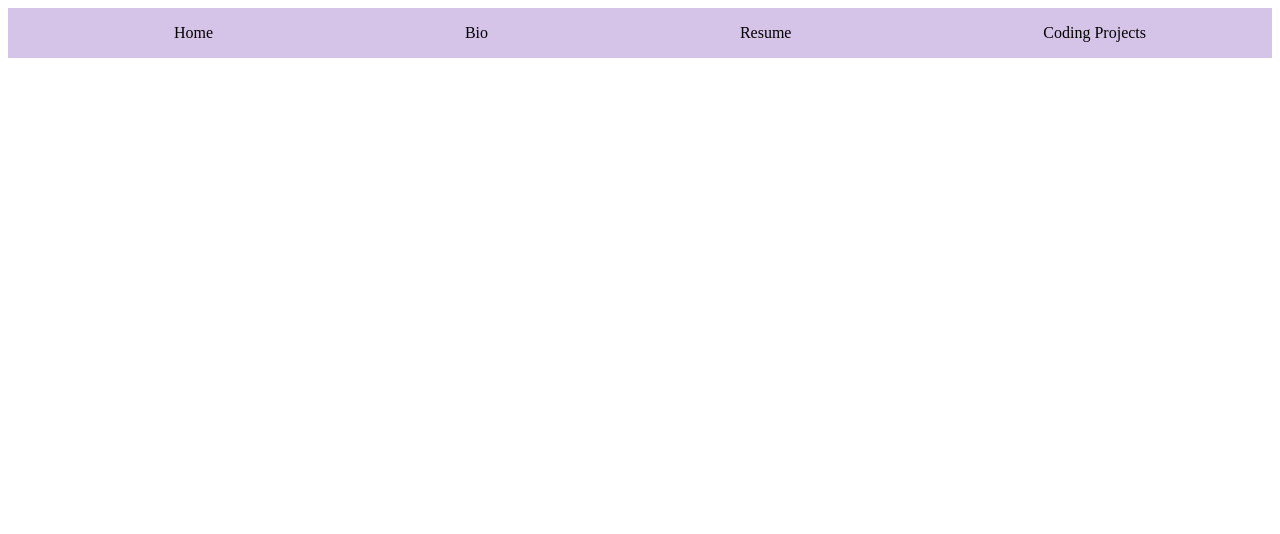
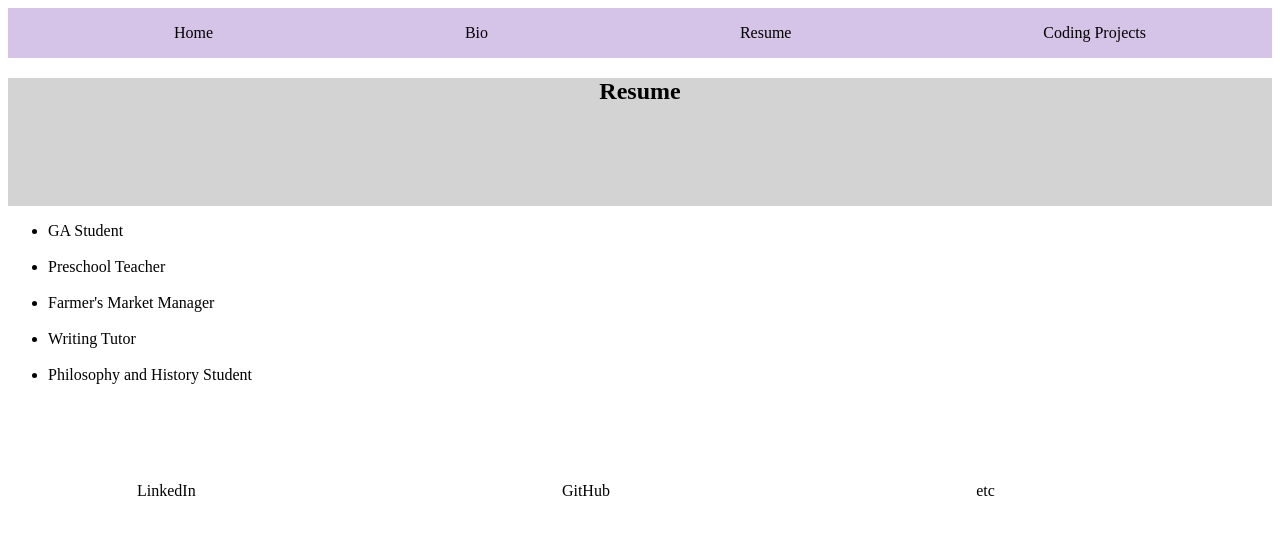
Before and after one commit to bailey-mc/Portfolio, a plain HTML site: page resume.html in a window 1280 px wide. Drawn offline with nearby package versions, Linux system fonts and the light colour scheme.

Commit message:
secret jquery button works. all pages have header, footer, nav bar

```diff
--- a/app.js
+++ b/app.js
@@ -2,7 +2,12 @@ console.log('hi!');
 
 $(() =>{
 
+    const $secretlink =$('li.secret').hide(0)
+  //==========CLICK ME BUTTON====//
+  $('.secretbutton').on('click', () => {
+    $secretlink.show(3000)
 
+  })
 
     //=========CAROUSEL=============//
     let currentImgIndex = 0;
--- a/resume.html
+++ b/resume.html
@@ -11,7 +11,7 @@
     <title>Resume</title>
 </head>
 <body>
-
+    <div class="container">
         <div class="navbar">
             <ul class="navbar">
                 <li class="navbar"><a href="home.html">Home</a></li>
@@ -20,8 +20,34 @@
                 <li class="navbar"><a href="codeprojects.html">Coding Projects</a></li>
             </ul>
         </div>
+        <div class="header">
+            <h2>Resume</h2>
+        </div>
+        <div class="resume content">
+            <ul class="resume-list">
+                <li class="resume-item">GA Student</li>
+                <div class="hover-image"><span><img src=""/></span></div>
+                <li class="resume-item">Preschool Teacher</li>
+                <div class="hover-image"><span><img src=""/></span></div>
+                <li class="resume-item">Farmer's Market Manager</li>
+                <div class="hover-image"><span><img src=""/></span></div>
+                <li class="resume-item">Writing Tutor</li>
+                <div class="hover-image"><span><img src=""/></span></div>
+                <li class="resume-item">Philosophy and History Student</li>
+                <div class="hover-image"><span><img src=""/></span></div>
+
+            </ul>
+        </div>
 
 
-    <footer class="links"></footer>
+        <footer class="links">
+            <ul class="links">
+                <li><a url="#">LinkedIn</li>
+                <li><a url="#">GitHub</li>
+                <li><a url="#">etc</li>
+            </ul>
+        </footer>
+    </div>
+
 </body>
 </html>
--- a/style.css
+++ b/style.css
@@ -34,7 +34,7 @@ div.header {
 div.pagesbig {
     display: flex;
     flex-direction: column;
-    width: 15%;
+    width: 25%;
     justify-content: space-between;
 }
 
```
Also changed, not shown: bio.html (+0 -1 lines), codeprojects.html (+27 -1 lines), creativeprojects.html (+12 -3 lines), home.html (+1 -0 lines), images/expressionist.png (added), 1 other file. Lines whose indentation alone changed are shown as unchanged.
